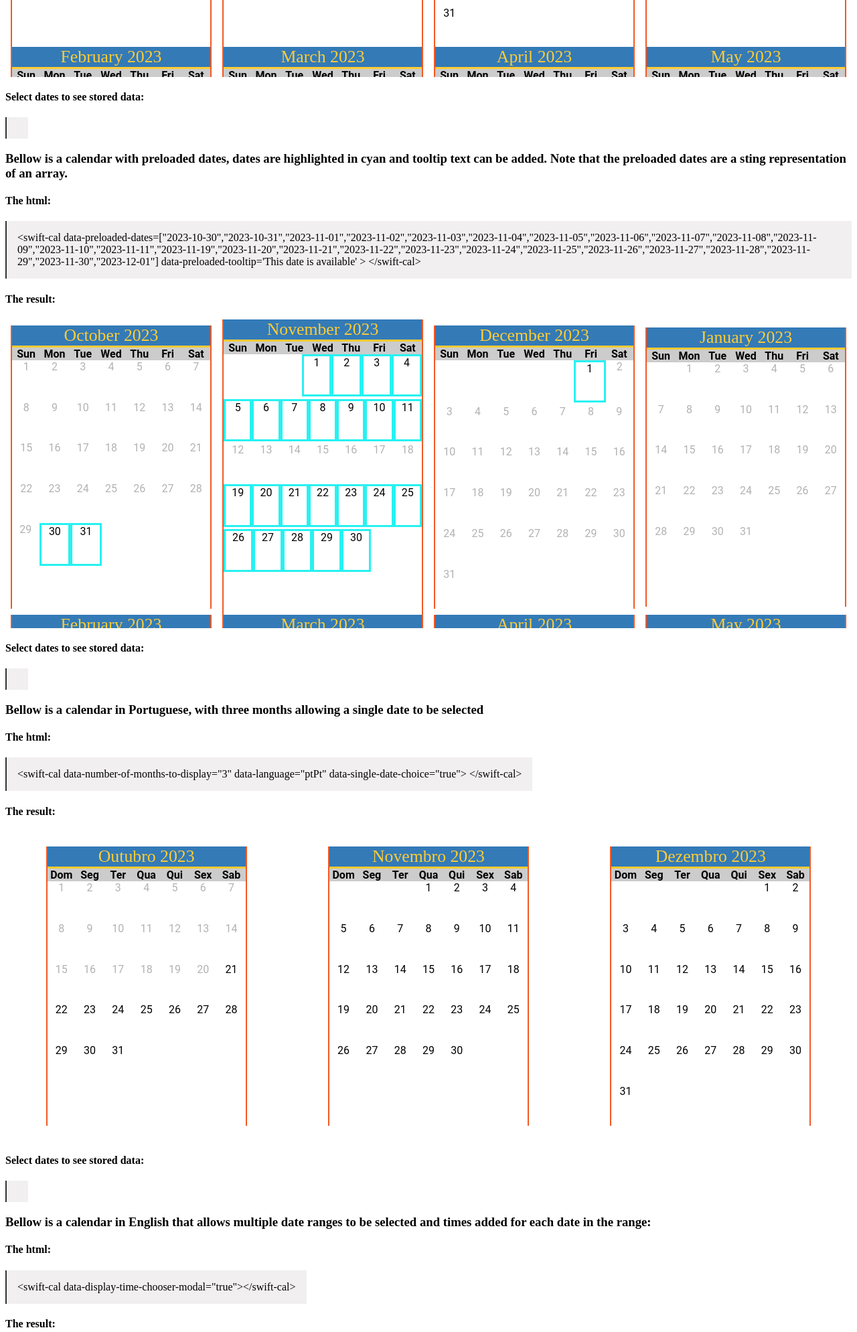
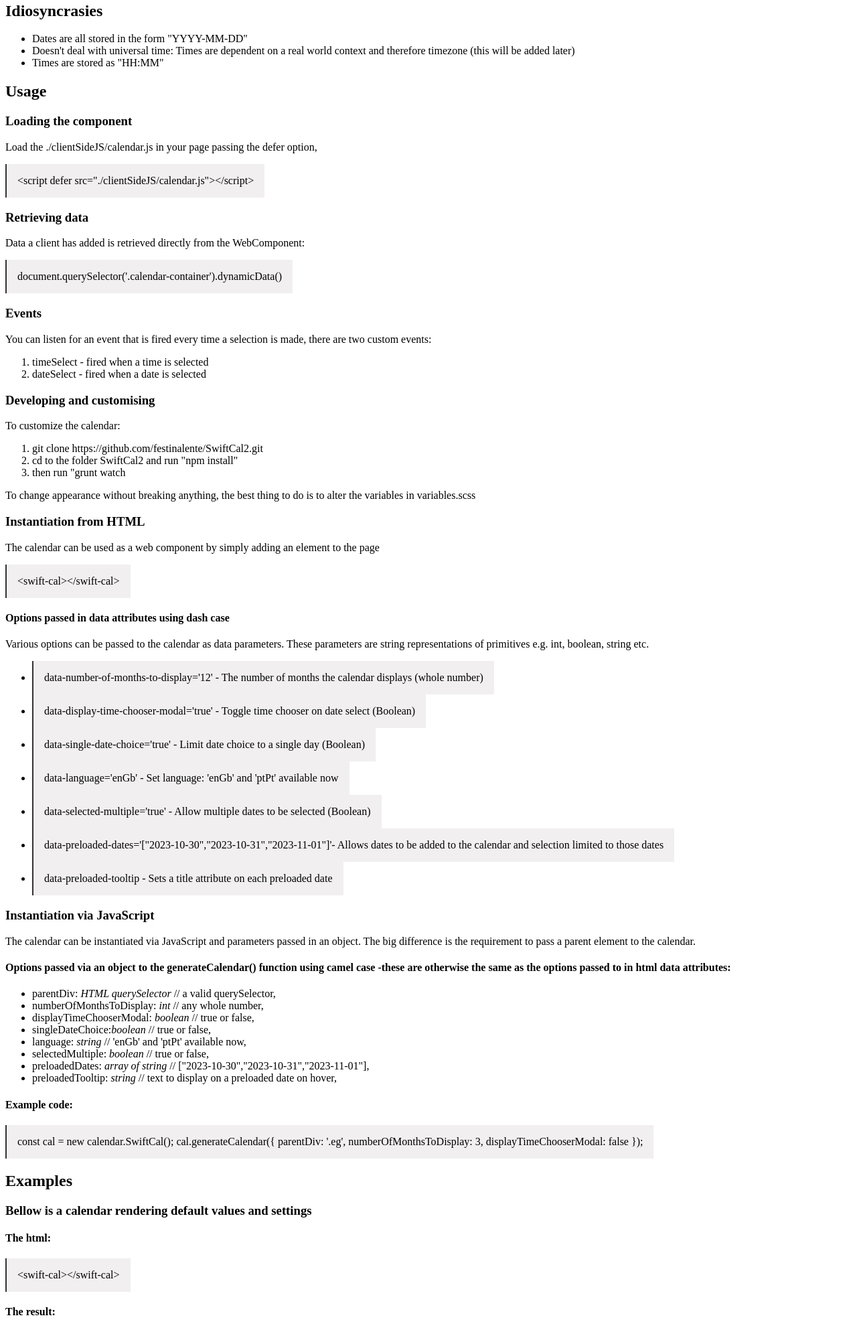
Before and after one commit to festinalente/SwiftCal2, a website: page index.html in a window 1280 px wide. Shown: the part 558-2547 px from the top of the page at 67% size. Drawn offline with Linux system fonts and the light colour scheme.

Commit message:
improved docs

```diff
--- a/index.html
+++ b/index.html
@@ -19,10 +19,93 @@
   </style>
 </head>
 <body>
+  <h1>SwiftCal - A Calendar and Time Picker Web Component</h1>
+  <div class="eg"></div>
+  <h2>Idiosyncrasies</h2>
+  <ul>
+    <li>Dates are all stored in the form "YYYY-MM-DD"</li>
+    <li>Doesn't deal with universal time: Times are dependent on a real world context and therefore timezone (this will be added later)</li>
+    <li>Times are stored as "HH:MM"</li>
+  </ul>
+  <h2>Usage</h2>
+  <h3>Loading the component</h3>
+  <p>Load the ./clientSideJS/calendar.js in your page passing the defer option,</p>
+  <div class="code">
+    &lt;script defer src=&quot;./clientSideJS/calendar.js&quot;&gt;&lt;/script&gt;
+  </div>
+  <h3>Retrieving data</h3>
+  <p>Data a client has added is retrieved directly from the WebComponent: </p>
+  <div class="code">document.querySelector('.calendar-container').dynamicData()</div>
+
+  <h3>Events</h3>
+  <p>You can listen for an event that is fired every time a selection is made, there are two custom events:</p>
+  <ol><li>timeSelect - fired when a time is selected</li><li>dateSelect - fired when a date is selected</li></ol>
+
+  <h3>Developing and customising</h3>
+  <p>To customize the calendar:
+    <ol>
+      <li>git clone https://github.com/festinalente/SwiftCal2.git</li>
+      <li>cd to the folder SwiftCal2 and run "npm install"</li>
+      <li>then run "grunt watch</li>
+    </ol>
+  <p>To change appearance without breaking anything, the best thing to do is to alter the variables in variables.scss</p>
+
+  <h3>Instantiation from HTML</h3>
+  <p>The calendar can be used as a web component by simply adding an element to the page</p>
+  <div class="code">&lt;swift-cal&gt;&lt;/swift-cal&gt;</div>
+  <h4>Options passed in data attributes using dash case</h4>
+  <p>Various options can be passed to the calendar as data parameters. These parameters are string representations
+    of primitives e.g. int, boolean, string etc.</p>
+  </p>
+  <ul>
+    <li><span class="code">data-number-of-months-to-display='12' - The number of months the calendar displays (whole number) </span></li>
+    <li><span class="code">data-display-time-chooser-modal='true' - Toggle time chooser on date select (Boolean)</span></li>
+    <li><span class="code">data-single-date-choice='true' - Limit date choice to a single day (Boolean)</span></li>
+    <li><span class="code">data-language='enGb' - Set language: 'enGb' and 'ptPt' available now</span></li>
+    <li><span class="code">data-selected-multiple='true' - Allow multiple dates to be selected (Boolean)</span></li>
+    <li><span class="code">data-preloaded-dates='["2023-10-30","2023-10-31","2023-11-01"]'- Allows dates to be added to the calendar
+      and selection limited to those dates</span></li>
+    <li><span class="code">data-preloaded-tooltip - Sets a title attribute on each preloaded date</span></li>
+  </ul>
+  <h3>Instantiation via JavaScript</h3>
+  <p>The calendar can be instantiated via JavaScript and parameters passed in an object. The big difference is the requirement to pass
+    a parent element to the calendar.</p>
+  </p>
+  <h4>Options passed via an object to the generateCalendar() function using camel case -these are otherwise the same as the options passed to in html data attributes:</h4>
+  <ul>
+    <li>parentDiv: <em>HTML querySelector</em> // a valid querySelector, </li>
+    <li>numberOfMonthsToDisplay: <em>int</em> // any whole number,</li>
+    <li>displayTimeChooserModal: <em>boolean</em> // true or false,</li>
+    <li>singleDateChoice:<em>boolean</em> // true or false,</li>
+    <li>language: <em>string</em> // 'enGb' and 'ptPt' available now,</li>
+    <li>selectedMultiple: <em>boolean</em> // true or false,</li>
+    <li>preloadedDates: <em>array of string</em> // ["2023-10-30","2023-10-31","2023-11-01"],</li>
+    <li>preloadedTooltip: <em>string</em> // text to display on a preloaded date on hover,</li>
+  </ul>
+  <h4>Example code: </h4>
+  <div class="code">
+    const cal = new calendar.SwiftCal();
+    cal.generateCalendar({
+      parentDiv: '.eg',
+      numberOfMonthsToDisplay: 3,
+      displayTimeChooserModal: false
+    });
+  </div>
+  <div class="eg"></div>
+  <h2>Examples</h2>
   <div class="demos"></div>
 </body>
 
 <script>
+
+  window.setTimeout(()=> {
+    const cal = new calendar.SwiftCal();
+    cal.generateCalendar({
+      parentDiv: '.eg',
+      numberOfMonthsToDisplay: 3,
+      displayTimeChooserModal: false
+    });
+  }, 1000);
 
   function datesInFuture () {
     const dates = [];
@@ -143,4 +226,5 @@
     generateView(data);
   });
 
+
 </script>
--- a/package.json
+++ b/package.json
@@ -1,6 +1,6 @@
 {
   "name": "swiftcal2",
-  "version": "1.0.4",
+  "version": "1.0.5",
   "description": "A webcomponent calendar and time picker",
   "keywords": [
     "calendar",
--- a/preBundlingJS/calendarGenerator.js
+++ b/preBundlingJS/calendarGenerator.js
@@ -171,6 +171,7 @@ function SwiftCal () {
     } else {
       newContainer().then((container) => {
         shadowAttach(container);
+        config.calendarContainer = container;
       });
     }
 
```
Also changed, not shown: TODO.md (+1 -5 lines), README.md, clientSideJS/calendar.js.
